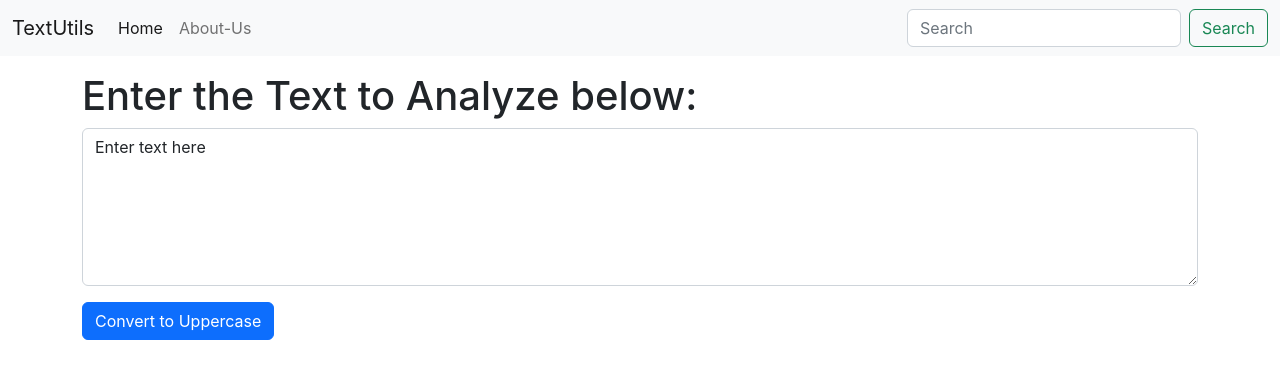
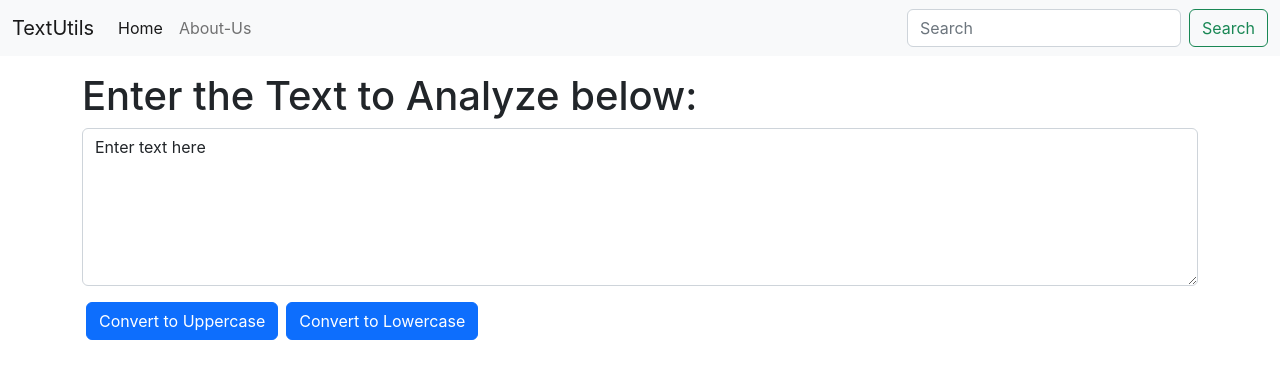
Before and after one commit to nazir-hussain/TextUtils, a React (Create React App) app: page / in a window 1280 px wide. Shown: the top 378 px of the page. Built offline with nearby package versions, Linux system fonts and the light colour scheme.

Commit message:
Update TextForms.js

```diff
--- a/src/components/TextForms.js
+++ b/src/components/TextForms.js
@@ -3,13 +3,19 @@
 
 export default function TextForms(props) {
     const handleUpClick = ()=>{
-        console.log("Uppercase was clicked", + text);
+        // console.log("Uppercase was clicked:", + text);
         let newText = text.toUpperCase();
         setText(newText);
     }
 
+    const handleLoClick = ()=>{
+        // console.log("Uppercase was clicked:", + text);
+        let newText = text.toLowerCase();
+        setText(newText);
+    }
+
     const handleOnChange =(event)=>{
-        console.log("on change");
+        // console.log("on change");
         setText(event.target.value);
     }
 
@@ -22,7 +28,8 @@
             <div className="mb-3">
             <textarea className="form-control" value={text} onChange={handleOnChange} id="myBox" rows="6"></textarea>
             </div>
-            <button className=" btn btn-primary"onClick={handleUpClick}>Convert to Uppercase</button>
+            <button className=" btn btn-primary mx-1" onClick={handleUpClick}>Convert to Uppercase</button>
+            <button className=" btn btn-primary mx-1" onClick={handleLoClick}>Convert to Lowercase</button>
         </div>
     );
 }
```
